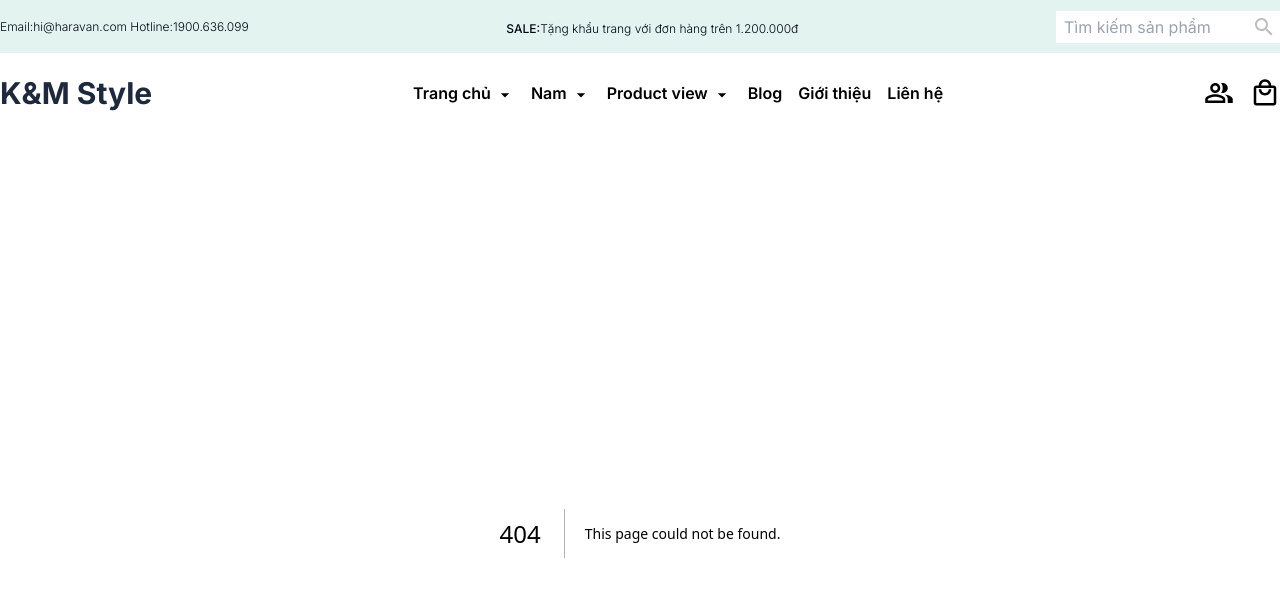
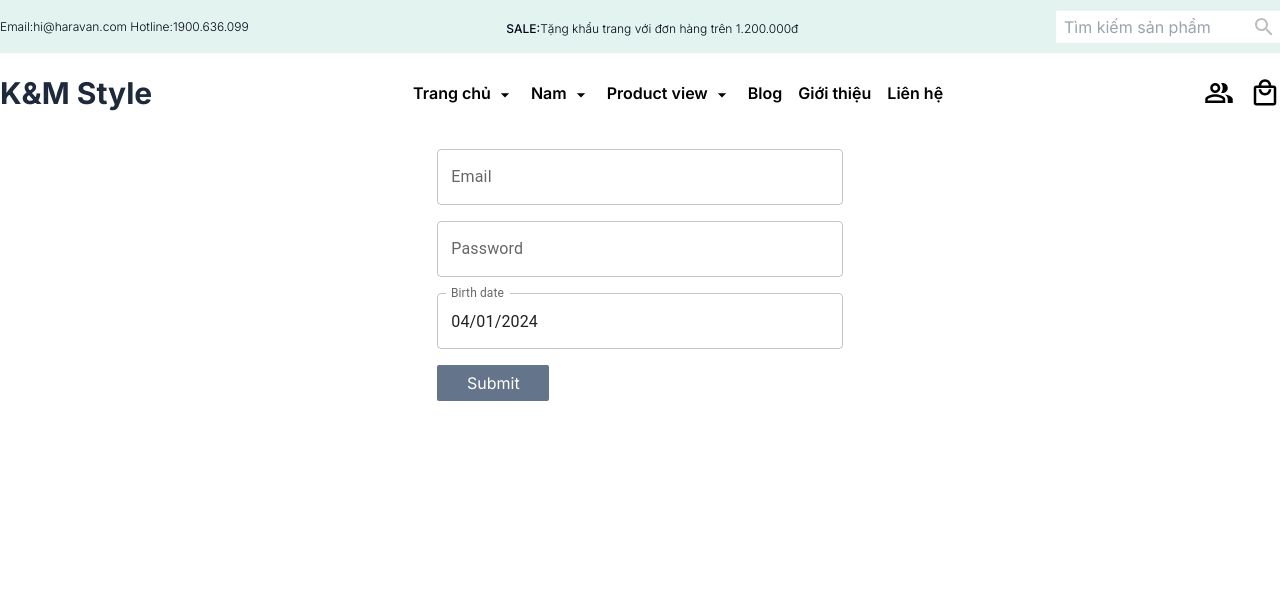
Before and after one commit to hieplb071191/test-deploy-frontend, a Next.js app: page /signup in a window 1280 px wide. Before the commit this address had no page. Shown: the top 596 px of the page. Built offline with nearby package versions, Linux system fonts and the light colour scheme.

Commit message:
init signup

```diff
--- a/src/app/page.tsx
+++ b/src/app/page.tsx
@@ -58,7 +58,7 @@ export default function Home() {
           <CustomImage imageUrl={'https://theme.hstatic.net/1000406172/1000655826/14/img_banner_home_3.jpg?v=164'}/>
         </div>
       </section>
-      <section className="m-auto xl:mt-48 2xl:mt-60 container">
+      <section className="m-auto sx:w-full xl:container xl:mt-48 2xl:mt-60 container">
         <div className="flex flex-col justify-center items-center mb-4">
             <span className="font-semibold text-xl font-sans">
               Sản phẩm mới
--- /dev/null
+++ b/src/app/signup/page.tsx
@@ -0,0 +1,53 @@
+'use client'
+
+import CustomButton from "@/components/input/custom-button";
+import DateField from "@/components/input/date-field";
+import CustomInput from "@/components/input/text-field";
+import { Grid } from "@mui/material";
+
+
+import { useFormik } from "formik";
+import * as yup from 'yup';
+
+export default function Signup() {
+
+    const validationSchema = yup.object({
+        email: yup
+          .string()
+          .email('Enter a valid email')
+          .required('Email is required'),
+        password: yup
+          .string()
+          .min(8, 'Password should be of minimum 8 characters length')
+          .required('Password is required'),
+      });
+
+    const formik = useFormik({
+        initialValues: {
+            email: '',
+            password: '',
+        },
+        validationSchema: validationSchema,
+        onSubmit: (values) => {
+           console.log(values)
+        },
+    })
+    return (
+
+        <section className="xs:w-full md:container m-auto">
+            <Grid className="p-4 m-auto" container spacing={2}>
+                <Grid item xs={0} sm={2} md={3} lg={4}></Grid>
+                <Grid item  xs={12} sm={8} md={6} lg={4}>
+                    <form onSubmit={formik.handleSubmit} className="flex flex-col gap-4">
+                        <CustomInput name={"email"} formik={formik} label={"Email"} placeholder={""}  />
+                        <CustomInput name={"password"} formik={formik} label={"Password"} placeholder={""}  />
+                        <DateField name={"dob"} formik={formik} label={"Birth date"} />
+                        <CustomButton type="submit" title="Submit" className="bg-slate-500 rounded-sm"/>
+                    </form>
+                </Grid >
+                <Grid item xs={0} sm={2} md={3} lg={4}></Grid>
+            </Grid>
+        </section>
+
+    )
+}
--- a/src/components/caurosel/banner-caurosel.tsx
+++ b/src/components/caurosel/banner-caurosel.tsx
@@ -110,7 +110,7 @@ export default function BannerCaurosel({datas, propId}: BannerCauroselProps) {
             <div className="w-12 h-10 absolute top-2/4 right-2 bg-white opacity-50 hover:opacity-100 flex justify-center items-center cursor-pointer" onClick={hanldeIncrementActiveImage}>
                 <KeyboardArrowRightIcon />
             </div>
-            <div className="w-12 flex justify-between items-center absolute bottom-2 left-1/2 right-1/2">
+            <div className="w-12 flex justify-between items-center absolute  left-1/2 right-1/2 sx:bottom-2 xl:bottom-40">
                 {
                     datas.map((item, index) => {
                         return (
--- /dev/null
+++ b/src/components/input/custom-button.tsx
@@ -0,0 +1,22 @@
+
+import clsx, { ClassValue } from 'clsx'
+export interface CustomButtonProps {
+    title: string;
+    type: 'submit' | 'button' | 'reset';
+    onHandler?: (props: any | undefined) => any
+    className?: string;
+}
+export default function CustomButton ({
+    title,
+    type,
+    onHandler,
+    className
+}: CustomButtonProps) {
+    return (
+        <>
+            <button className={clsx("border-none h-9 rounded w-28 bg-green-700 text-white", className)} type={type} onClick={onHandler}>
+                {title}
+            </button>
+        </>
+    )
+}
--- /dev/null
+++ b/src/components/input/date-field.tsx
@@ -0,0 +1,32 @@
+
+import { DatePicker } from '@mui/x-date-pickers/DatePicker';
+import { AdapterDayjs } from '@mui/x-date-pickers/AdapterDayjs';
+import { LocalizationProvider } from '@mui/x-date-pickers/LocalizationProvider';
+import { FormikProps } from 'formik';
+import dayjs from 'dayjs';
+
+export type DateFieldProps = {
+    name: string;
+    formik: FormikProps<any>
+    label: string
+}
+
+const DateField = (props: DateFieldProps) => {
+    const {name, formik, label} = props
+    return (
+        <>
+            <LocalizationProvider dateAdapter={AdapterDayjs}>
+                    <DatePicker
+                        name={name}
+                        defaultValue={dayjs(formik.values[name])}
+                        onChange={(value) => formik.setFieldValue(name, value)}
+                        label={label}
+                        onError={() => formik.errors[name]}
+                    />
+            </LocalizationProvider>
+
+        </>
+    )
+}
+
+export default DateField
--- /dev/null
+++ b/src/components/input/text-field.tsx
@@ -0,0 +1,40 @@
+import { TextField } from "@mui/material";
+import { FormikProps } from "formik";
+import {get} from 'lodash'
+export interface TextFieldInputProps {
+    name: string;
+    formik: FormikProps<any>;
+    label: string;
+    placeholder: string;
+}
+
+const CustomInput = (props: TextFieldInputProps) => {
+
+    const { name, formik, label, placeholder } = props
+
+    return (
+        <div>
+            <TextField
+                fullWidth
+                id={name}
+                name={name}
+                label={label}
+                variant={'outlined'}
+                placeholder={placeholder}
+                defaultValue={formik.values[name]}
+                onBlur={formik.handleBlur}
+                onChange={formik.handleChange}
+                error={formik.touched[name] && Boolean(formik.errors[name])}
+            />
+
+                {formik.errors[name] && (
+                    <span className="text-sm text-red-700 font-sans">
+                        {formik.errors[name] as string}
+                    </span>
+                )}
+
+        </div>
+    )
+}
+
+export default CustomInput
```
Also changed, not shown: package.json (+7 -1 lines).
